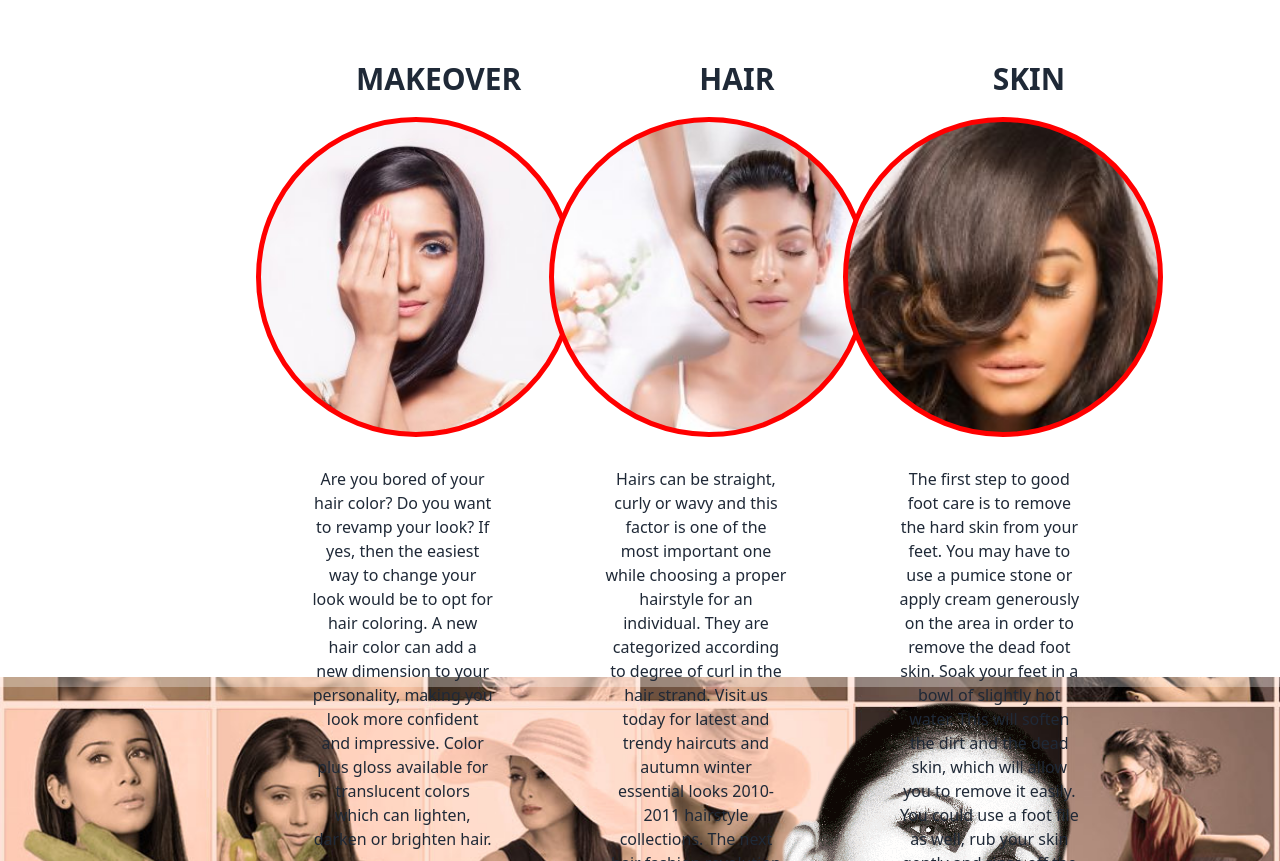
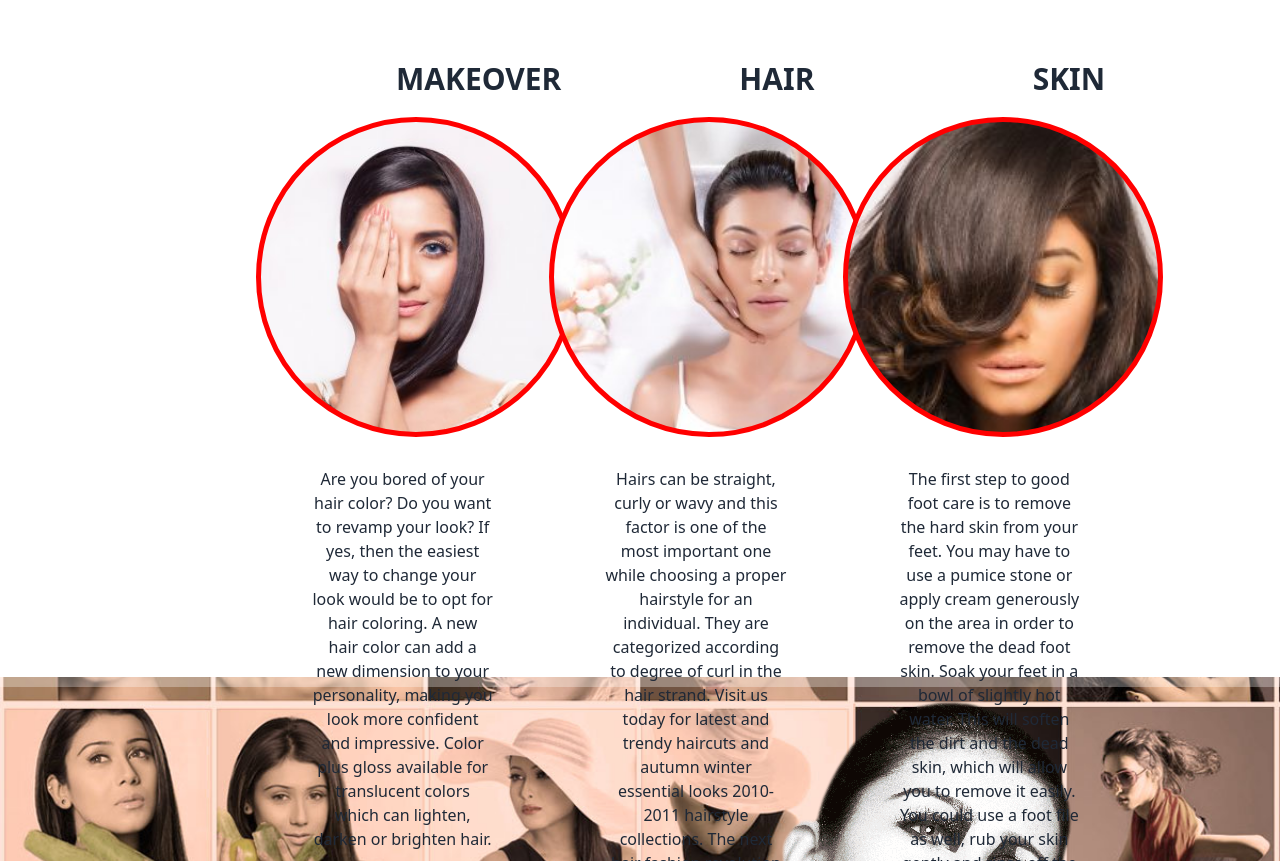
Before and after one commit to imamhossain-bd/Persona, a plain HTML site: page index.html in a window 1280 px wide. Shown: the part 2543-3404 px from the top of the page. Drawn offline with nearby package versions, Linux system fonts and the light colour scheme.

Commit message:
Full update

```diff
--- a/index.html
+++ b/index.html
@@ -119,7 +119,7 @@
                 <li><a class="" href="#"><img class="w-[130px] mt-[-20px]" src="image/cropped-logo-1.png" alt=""></a>
                 </li>
                 <li><a class="font-bold border-r-2 pr-6" href="#">HOME</a></li>
-                <li><a class="font-bold border-r-2 pr-6" href="#">SALON</a></li>
+                <li><a class="font-bold border-r-2 pr-6" href="salon">SALON</a></li>
                 <li><a class="font-bold border-r-2 pr-6" href="#">AWARDS</a></li>
                 <li><a class="font-bold border-r-2 pr-6" href="#">SERVICE</a></li>
                 <li><a class="font-bold border-r-2 pr-6" href="#">PROMOTIONS</a></li>
@@ -139,7 +139,7 @@
 
     <!-- Banner Section End -->
     <!-- The Salon Section Start -->
-    <section class="mt-16 mb-14">
+    <section id="salon" class="mt-16 mb-14">
         <div>
             <div class="flex justify-center">
                 <h2 class="text-5xl font-oswald font-bold"><span class="text-red-700">THE</span> SALON</h2>
@@ -174,7 +174,7 @@
                 </p>
                 <div class="grid grid-cols-3 px-36 ml-28 h-[300px]">
                     <div>
-                        <h2 class="mt-16 ml-[100px] text-3xl font-bold">MAKEOVER</h2>
+                        <h2 class="mt-16 ml-[140px] text-3xl font-bold">MAKEOVER</h2>
                         <a href="#">
                             <div id="image_details" class="relative rounded-full mt-8 border-[5px] bg-cover w-[320px] h-[320px] border-[#ff0000]" style="background-image: url(image/WhatsApp-Image-2020-07-08-at-4.13.59-PM-300x300.jpeg);">
                                 <h2 class="text-center z-10 text-red-700 text-3xl font-bold">Latest Styles</h2>
@@ -185,7 +185,7 @@
                         </p>
                     </div>
                     <div>
-                        <h2 class="mt-16 ml-[150px] text-3xl font-bold">HAIR</h2>
+                        <h2 class="mt-16 ml-[190px] text-3xl font-bold">HAIR</h2>
                         <a href="#">
                         <div id="image_details" class="relative rounded-full mt-8 border-[5px] bg-cover w-[320px] h-[320px] border-[#ff0000]" style="background-image: url(image/WhatsApp-Image-2020-07-08-at-4.13.33-PM-255x300.jpeg);">
                             <h2  class="text-center z-10 text-red-700 text-3xl font-bold">Experienced Cutters</h2>
@@ -196,7 +196,7 @@
                         </p>
                     </div>
                     <div>
-                        <h2 class="mt-16 ml-[150px] text-3xl font-bold">SKIN</h2>
+                        <h2 class="mt-16 ml-[190px] text-3xl font-bold">SKIN</h2>
                         <a href="#">
                         <div id="image_details" class="relative rounded-full mt-8 border-[5px] bg-cover w-[320px] h-[320px] border-[#ff0000]" style="background-image: url(image/WhatsApp-Image-2020-07-08-at-4.02.42-PM-200x300.jpeg);">
                             <h2  class="text-center z-10 text-red-700 text-3xl  font-bold">Vibrant Colure</h2>
```
